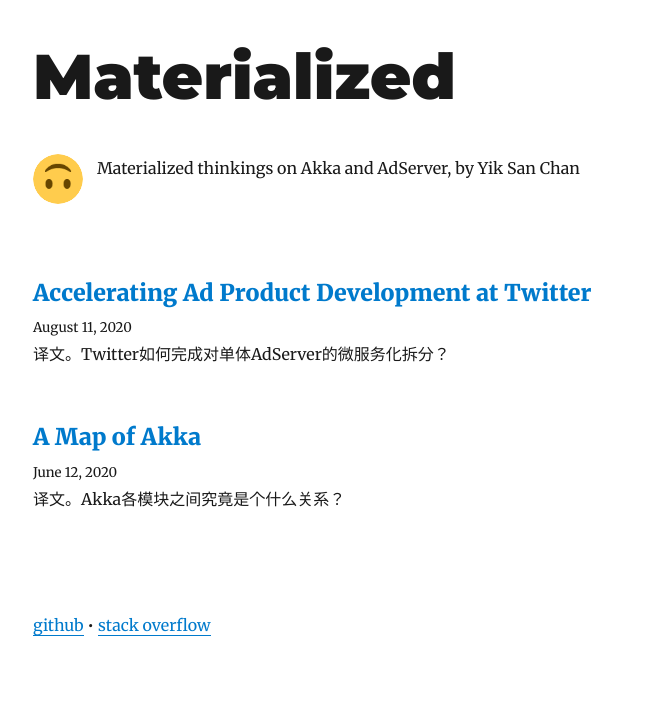
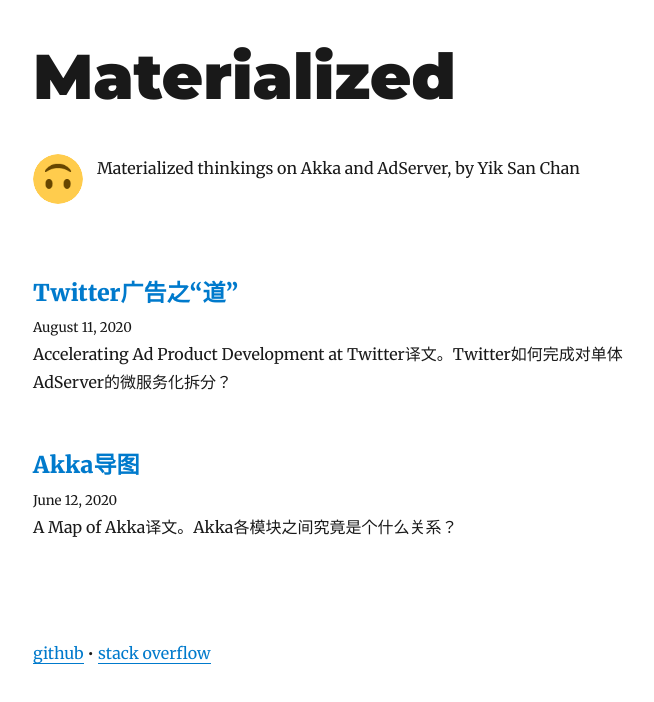
Before and after one commit to YikSanChan/yiksanchan.com, a Gatsby site: page / in a window 1280 px wide. Shown: the whole page, without its empty margins (292-946 px from the left). Built offline with nearby package versions, Linux system fonts and the light colour scheme; Gatsby itself is replaced by a stand-in of ours; some packages are replaced by stand-ins of ours.

Commit message:
update title

```diff
--- a/content/blog/a-map-of-akka/index.md
+++ b/content/blog/a-map-of-akka/index.md
@@ -1,7 +1,7 @@
 ---
-title: A Map of Akka
+title: Akka导图
 date: "2020-06-12"
-description: 译文。Akka各模块之间究竟是个什么关系？
+description: A Map of Akka译文。Akka各模块之间究竟是个什么关系？
 ---
 
 **译者的话**
--- a/content/blog/accelerating-ad-product-development-at-twitter/index.md
+++ b/content/blog/accelerating-ad-product-development-at-twitter/index.md
@@ -1,7 +1,7 @@
 ---
-title: Accelerating Ad Product Development at Twitter
+title: Twitter广告之“道”
 date: "2020-08-11"
-description: 译文。Twitter如何完成对单体AdServer的微服务化拆分？
+description: Accelerating Ad Product Development at Twitter译文。Twitter如何完成对单体AdServer的微服务化拆分？
 ---
 
 **译者的话**
```
